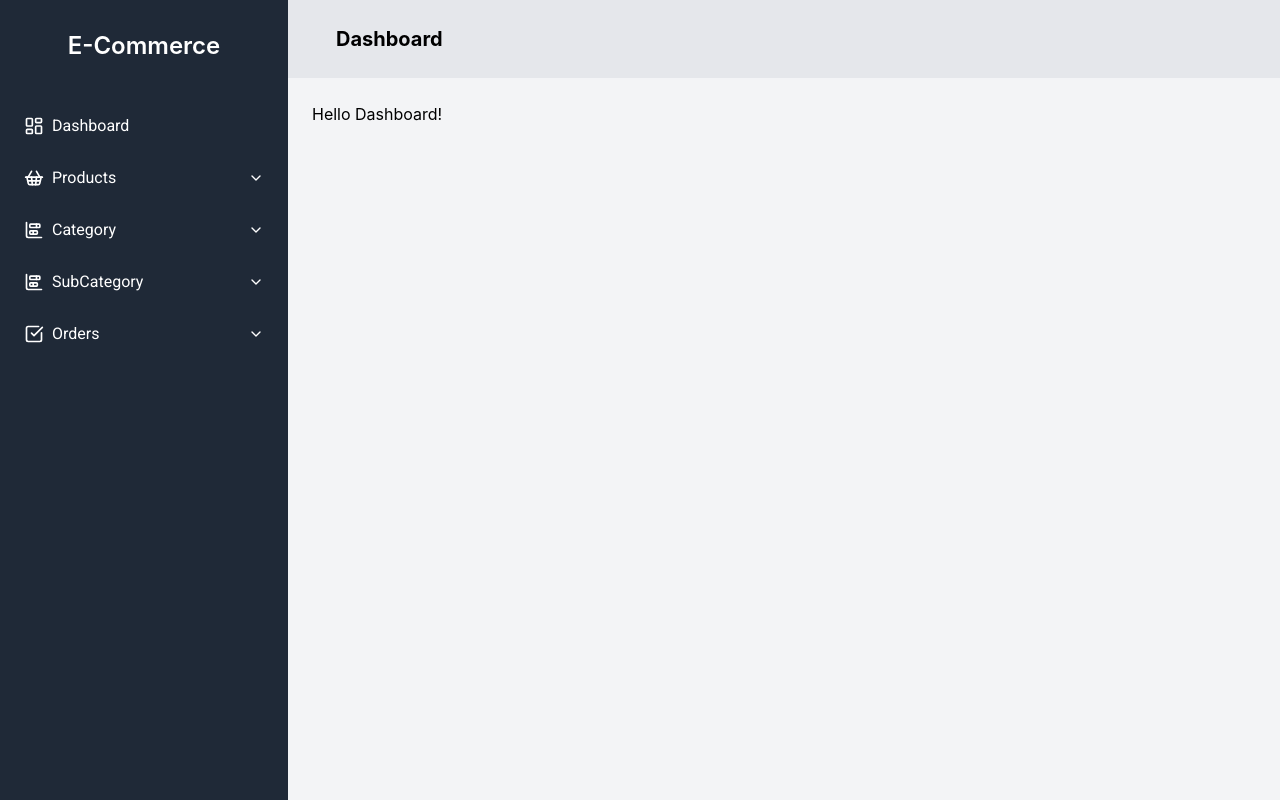
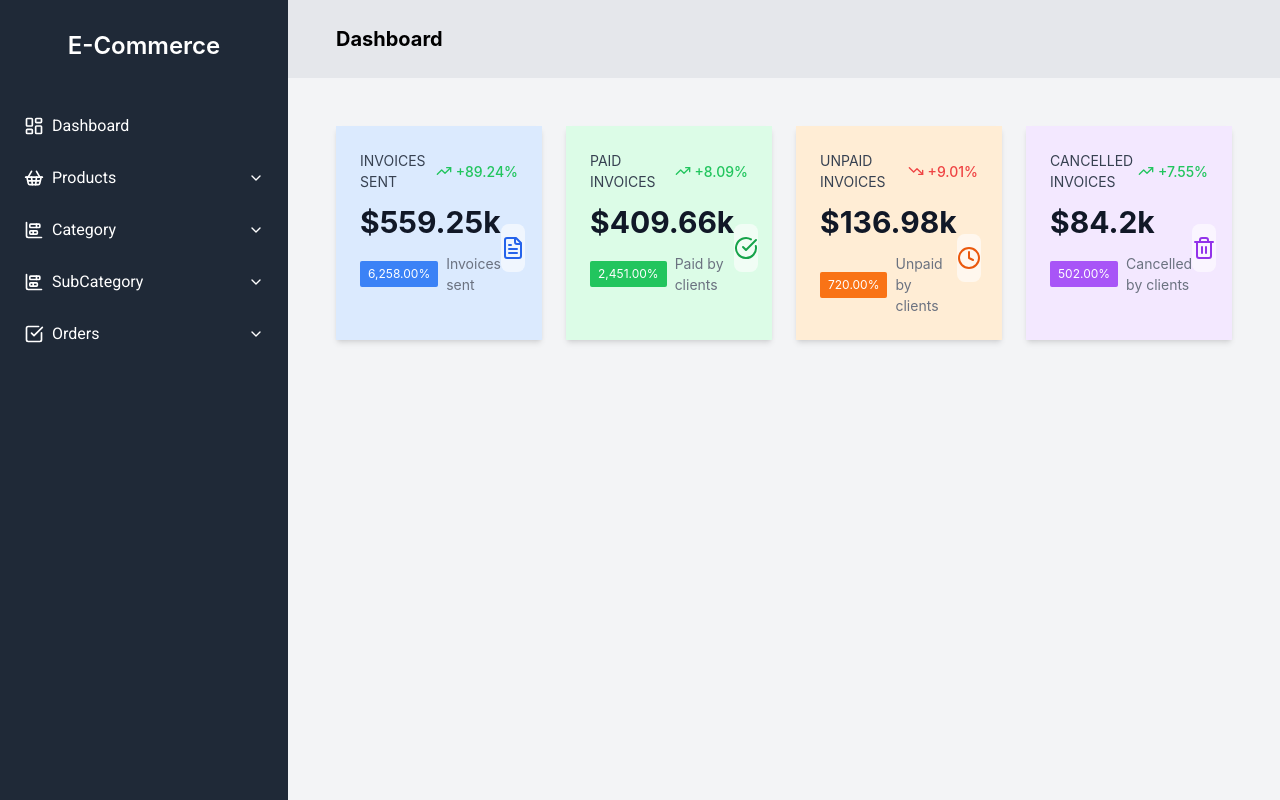
Before and after one commit to Eity2021/admin_ecommerce, a React (Create React App) app: page / in a window 1280 px wide. Built offline with nearby package versions, Linux system fonts and the light colour scheme; the HTML template or start-up script is replaced by a standard one.

Commit message:
integrate cards in dashboard

```diff
--- a/package.json
+++ b/package.json
@@ -43,7 +43,7 @@
   },
   "devDependencies": {
     "ajv": "^7.2.4",
-    "daisyui": "^5.0.35",
+    "daisyui": "^5.0.46",
     "tailwindcss": "^3.4.15"
   }
 }
--- a/src/pages/ecommerce/product/ProductList.js
+++ b/src/pages/ecommerce/product/ProductList.js
@@ -97,20 +97,20 @@ const handleClose = () => {
         <table className="min-w-full">
           <thead>
             <tr className="border-b">
-              <th className="text-left p-4 text-base font-lato-bold uppercase">
+              <th className="text-left p-4 text-base font-lato- font-bold uppercase">
                 Image
               </th>
-              <th className="text-left p-4 text-base font-lato-bold uppercase">
+              <th className="text-left p-4 text-base font-lato- font-bold uppercase">
                 Category
               </th>
               {/* <th className="text-left p-4">Icon</th> */}
-              <th className="text-left p-4 text-base font-lato-bold uppercase">
+              <th className="text-left p-4 text-base font-lato font-bold uppercase">
                 Quantity
               </th>
-              <th className="text-left p-4 text-base font-lato-bold uppercase">
+              <th className="text-left p-4 text-base font-lato font-bold uppercase">
                 Sale
               </th>
-              <th className="text-left p-4 text-base font-lato-bold uppercase">
+              <th className="text-left p-4 text-base font-lato font-bold uppercase">
                 Action
               </th>
             </tr>
@@ -123,7 +123,7 @@ const handleClose = () => {
                 </td>
                 <td className="p-4 flex items-center gap-2">
                   {" "}
-                  <span className="font-medium  text-primary font-lato-regular">
+                  <span className="font-medium  text-primary font-lato">
                     {item.category}
                   </span>
                 </td>
--- a/src/pages/home/Dashboard.js
+++ b/src/pages/home/Dashboard.js
@@ -1,11 +1,104 @@
-import React from 'react'
+import { FileText, CheckCircle, Clock, Trash2, TrendingUp, TrendingDown } from "lucide-react"
 
 export default function Dashboard() {
+  const invoiceData = [
+    {
+      title: "INVOICES SENT",
+      amount: "$559.25k",
+      change: "+89.24%",
+      isPositive: true,
+      count: "6,258.00",
+      description: "Invoices sent",
+      icon: FileText,
+      bgColor: "bg-blue-100",
+      iconColor: "text-blue-600",
+      badgeColor: "bg-blue-500",
+    },
+    {
+      title: "PAID INVOICES",
+      amount: "$409.66k",
+      change: "+8.09%",
+      isPositive: true,
+      count: "2,451.00",
+      description: "Paid by clients",
+      icon: CheckCircle,
+      bgColor: "bg-green-100",
+      iconColor: "text-green-600",
+      badgeColor: "bg-green-500",
+    },
+    {
+      title: "UNPAID INVOICES",
+      amount: "$136.98k",
+      change: "+9.01%",
+      isPositive: false,
+      count: "720.00",
+      description: "Unpaid by clients",
+      icon: Clock,
+      bgColor: "bg-orange-100",
+      iconColor: "text-orange-600",
+      badgeColor: "bg-orange-500",
+    },
+    {
+      title: "CANCELLED INVOICES",
+      amount: "$84.2k",
+      change: "+7.55%",
+      isPositive: true,
+      count: "502.00",
+      description: "Cancelled by clients",
+      icon: Trash2,
+      bgColor: "bg-purple-100",
+      iconColor: "text-purple-600",
+      badgeColor: "bg-purple-500",
+    },
+  ]
   return (
     <div >
- <h1 class="">
-    Hello Dashboard!
-  </h1>
-  </div>
+      <div className="container mx-auto p-6">
+        <div className="grid grid-cols-1 sm:grid-cols-2 lg:grid-cols-4 gap-6 ">
+          {invoiceData.map((item, index) => {
+            const IconComponent = item.icon
+            return (
+              <div
+                key={index}
+                className={`card shadow-md hover:shadow-xl transition-all p-6 ${item.bgColor}`}
+              >
+                <div className="card-body">
+                  <div className="flex items-center justify-between mb-2">
+                    <h2 className="card-title text-sm text-gray-700">{item.title}</h2>
+                    <div className="flex items-center gap-1">
+                      {item.isPositive ? (
+                        <TrendingUp className="w-4 h-4 text-green-500" />
+                      ) : (
+                        <TrendingDown className="w-4 h-4 text-red-500" />
+                      )}
+                      <span
+                        className={`text-sm font-medium ${item.isPositive ? "text-green-500" : "text-red-500"
+                          }`}
+                      >
+                        {item.change}
+                      </span>
+                    </div>
+                  </div>
+                  <div className="flex items-center justify-between">
+                    <div>
+                      <div className="text-3xl font-bold text-gray-900 mb-2">{item.amount}</div>
+                      <div className="flex items-center gap-2">
+                        <div className={`badge ${item.badgeColor} text-white text-xs py-1 px-2 rounded-sm`}>
+                          {item.count}%
+                        </div>
+                        <span className="text-sm text-gray-500">{item.description}</span>
+                      </div>
+                    </div>
+                    <div className="w-12 h-12 bg-white/60 rounded-lg flex items-center justify-center">
+                      <IconComponent className={`w-6 h-6 ${item.iconColor}`} />
+                    </div>
+                  </div>
+                </div>
+              </div>
+            )
+          })}
+        </div>
+      </div>
+    </div>
   )
 }
```
Also changed, not shown: 1 other file (tests, documents, lock files or other folders).
